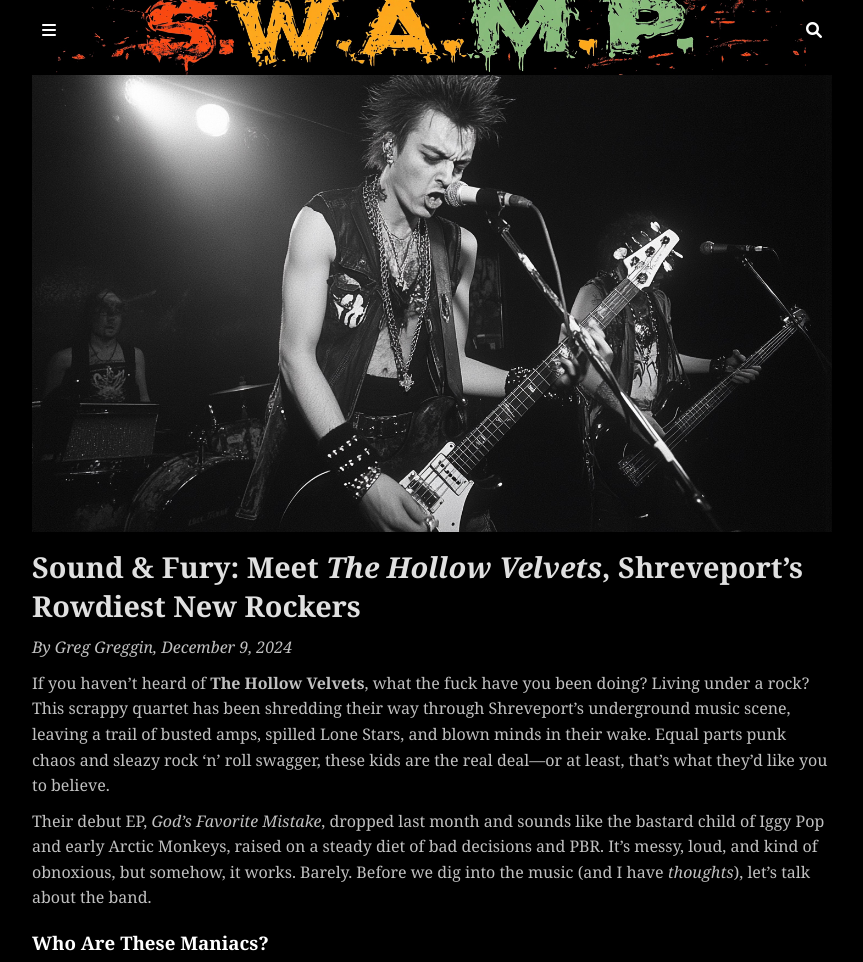
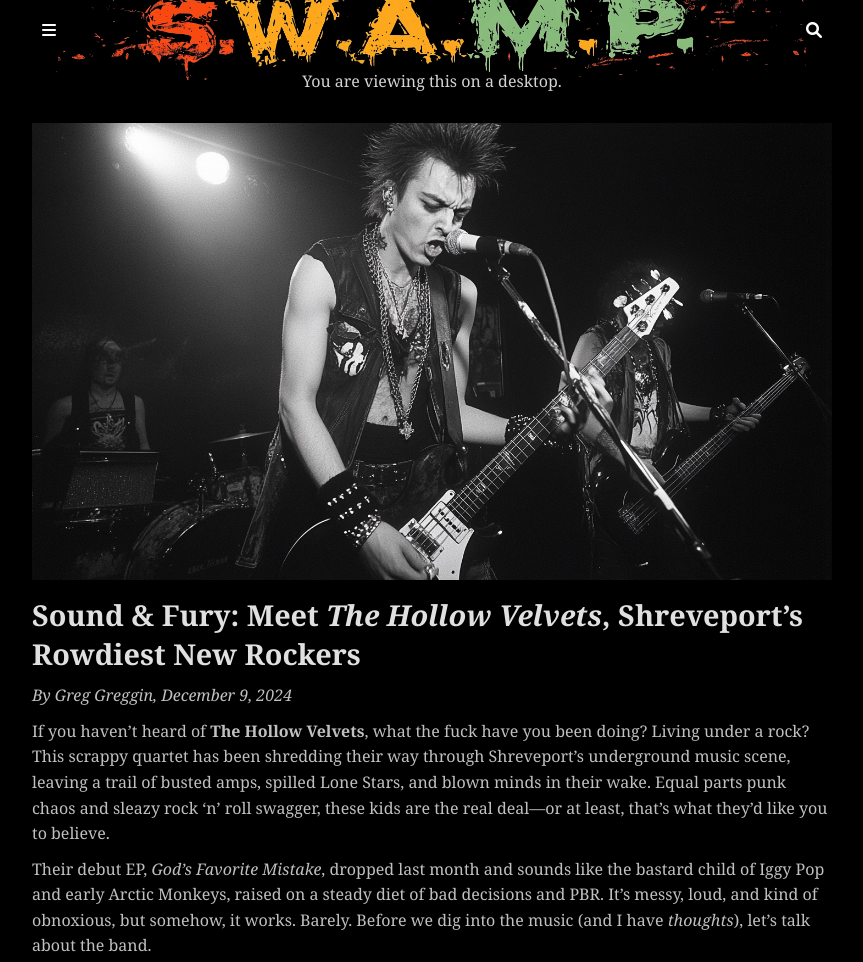
Before and after one commit to 65341/zine, a plain HTML site: page index.html in a window 1280 px wide. Shown: the top 962 px of the page, without its empty margins (208-1071 px from the left). Drawn offline with Linux system fonts and the light colour scheme.

Commit message:
added javascript and desktop client detection

```diff
--- a/index.html
+++ b/index.html
@@ -1,9 +1,10 @@
 <!DOCTYPE html>
 <html lang="en">
+<script src="script.js"></script>
 <head>
   <meta charset="UTF-8">
   <meta name="viewport" content="width=device-width, initial-scale=1.0">
-  <title>S.W.A.M.P Magazine</title>
+  <title>S.W.A.M.P. Magazine</title>
   <!-- Link to the CSS -->
   <link rel="stylesheet" href="css/styles.css">
   <!-- Font Awesome for icons -->
--- /dev/null
+++ b/script.js
@@ -0,0 +1,19 @@
+// Function to check if the client is on a desktop
+function checkDevice() {
+    // Use matchMedia to detect desktop devices based on screen width
+    if (window.matchMedia("(min-width: 768px)").matches) {
+      // Client is on a desktop, modify the HTML
+      const desktopText = document.createElement("p");
+      desktopText.textContent = "You are viewing this on a desktop.";
+      desktopText.style.color = "#d3d3d3"; // Match text color with the site's style
+      desktopText.style.textAlign = "center"; // Center align the text
+      desktopText.style.marginTop = "10px"; // Add spacing below the header
+
+      // Insert the text below the header
+      const header = document.querySelector("header");
+      header.insertAdjacentElement("afterend", desktopText);
+    }
+  }
+
+  // Run the checkDevice function when the page loads
+  window.addEventListener("DOMContentLoaded", checkDevice);
```
